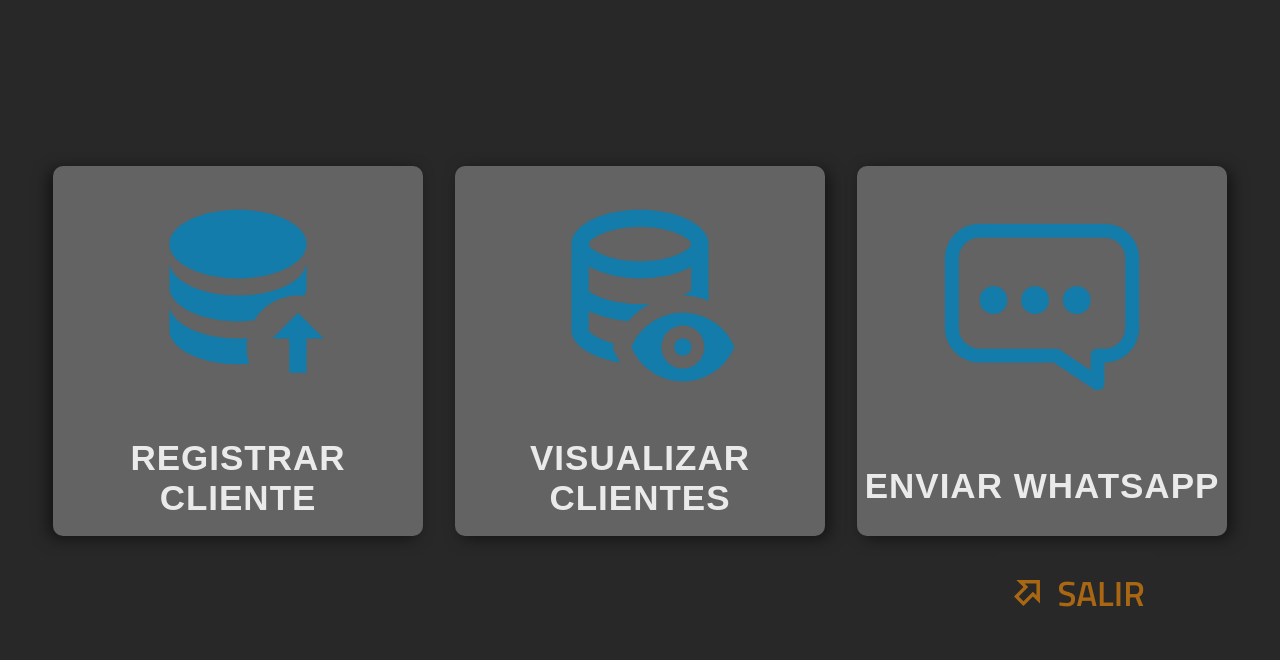
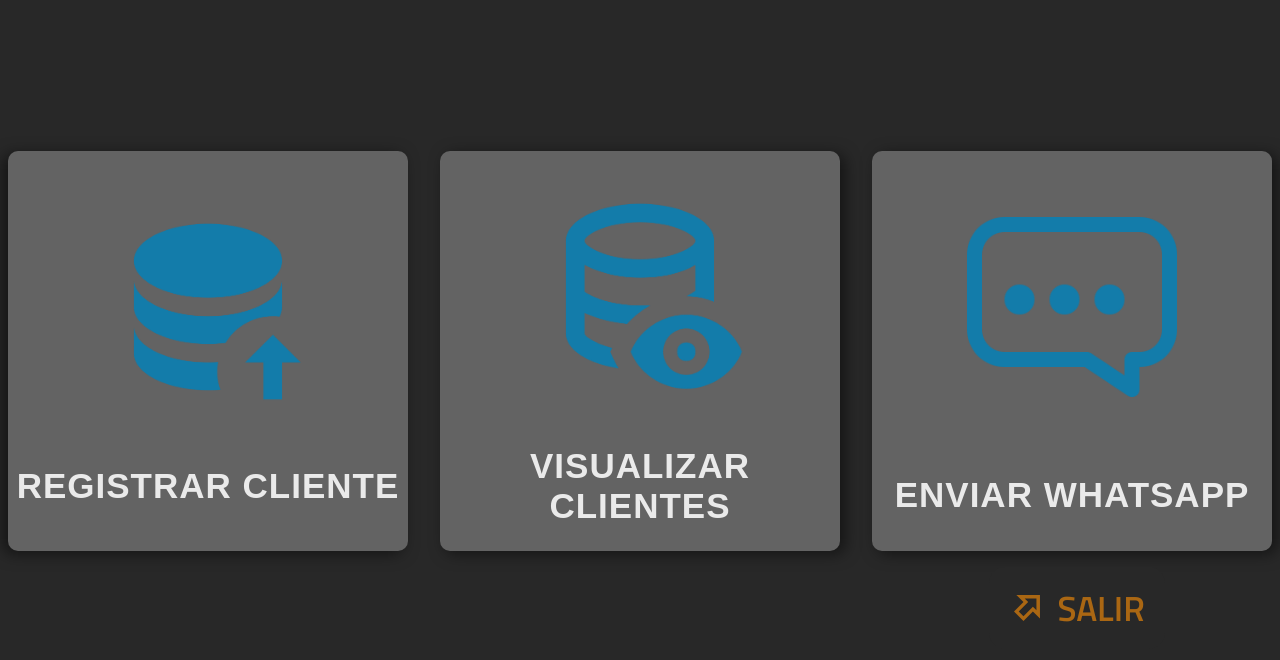
Before and after one commit to nm1davi/ferreteria-db, a React (Create React App) app: page /dashboard in a window 1280 px wide. Shown: the top 660 px of the page. Built offline with nearby package versions, Linux system fonts and the light colour scheme; no server answers; sample sign-in values are in the browser's storage; a web font is replaced by a local one.

Commit message:
cambio tamaño cards dashboard

```diff
--- a/src/App.css
+++ b/src/App.css
@@ -1289,8 +1289,8 @@
 
     .contenedor-registrar-cliente,
     .contenedor-vizualizar-datos {
-        width: 370px;
-        height: 370px;
+        width: 400px;
+        height: 400px;
     }
 
     .titulo-tarjetas-dashboard {
```
